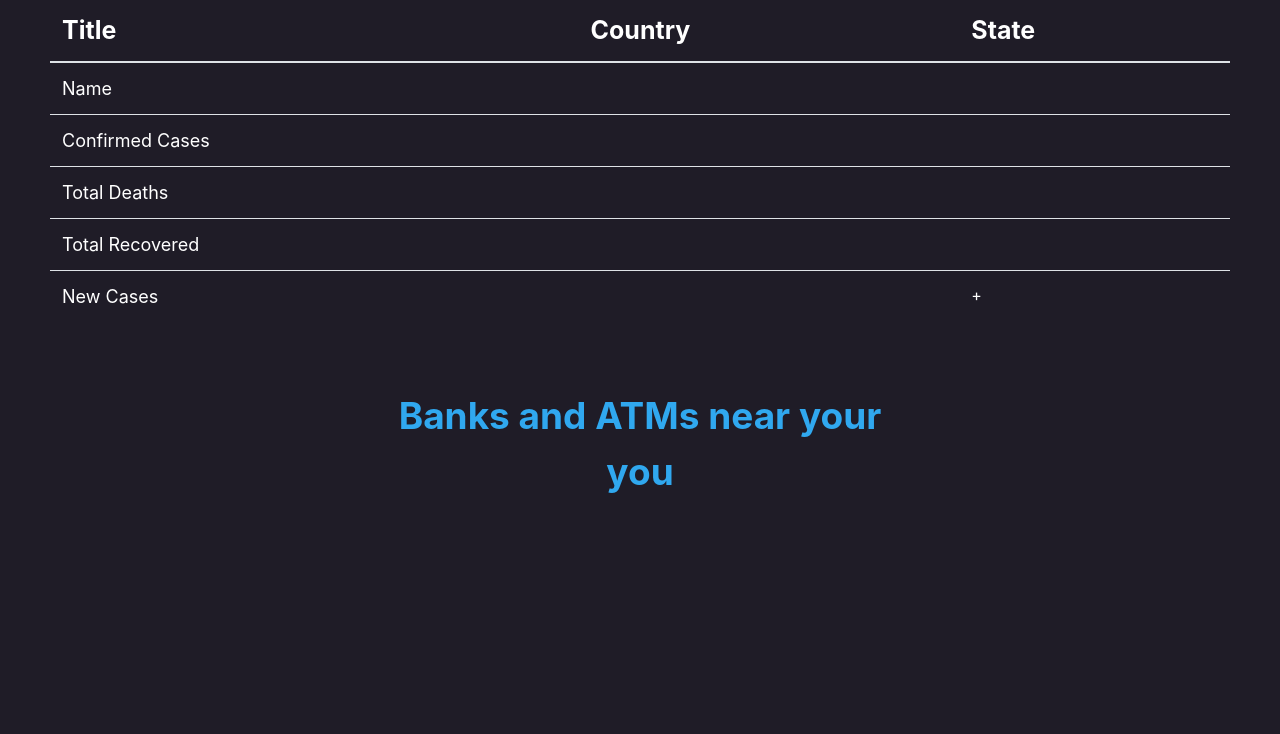
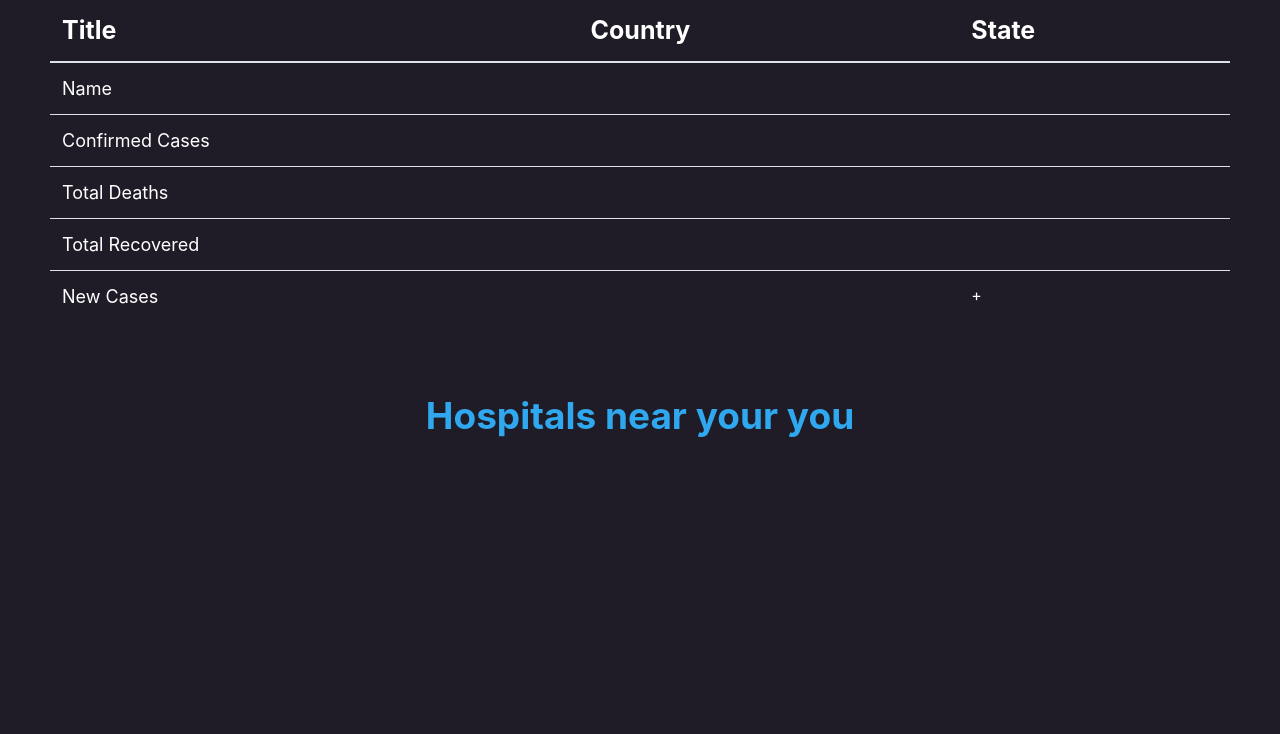
Before and after one commit to chandbud5/chevaliers, a Django app: template templates/Indian.html in a window 1280 px wide. Shown: the part 241-975 px from the top of the page. Run offline with Django 3.2, Linux system fonts and the light colour scheme; the template is opened without the code that fills it, so the values that code supplies are empty; some libraries are stand-ins or nearby versions; some web fonts are replaced.

Commit message:
Update Indian.html

```diff
--- a/templates/Indian.html
+++ b/templates/Indian.html
@@ -62,7 +62,7 @@
         <div class="container">
             <div class="intro">
                 <p class="text-center" style="color: rgb(48,168,239);font-size: 37px;">
-                    <strong>Banks and ATMs near your you</strong><br></p>
+                    <strong>Hospitals near your you</strong><br></p>
             </div>
             <div class="row projects">
                 <div class="col-sm-6 item" style="color: rgb(255,255,255);">
```
